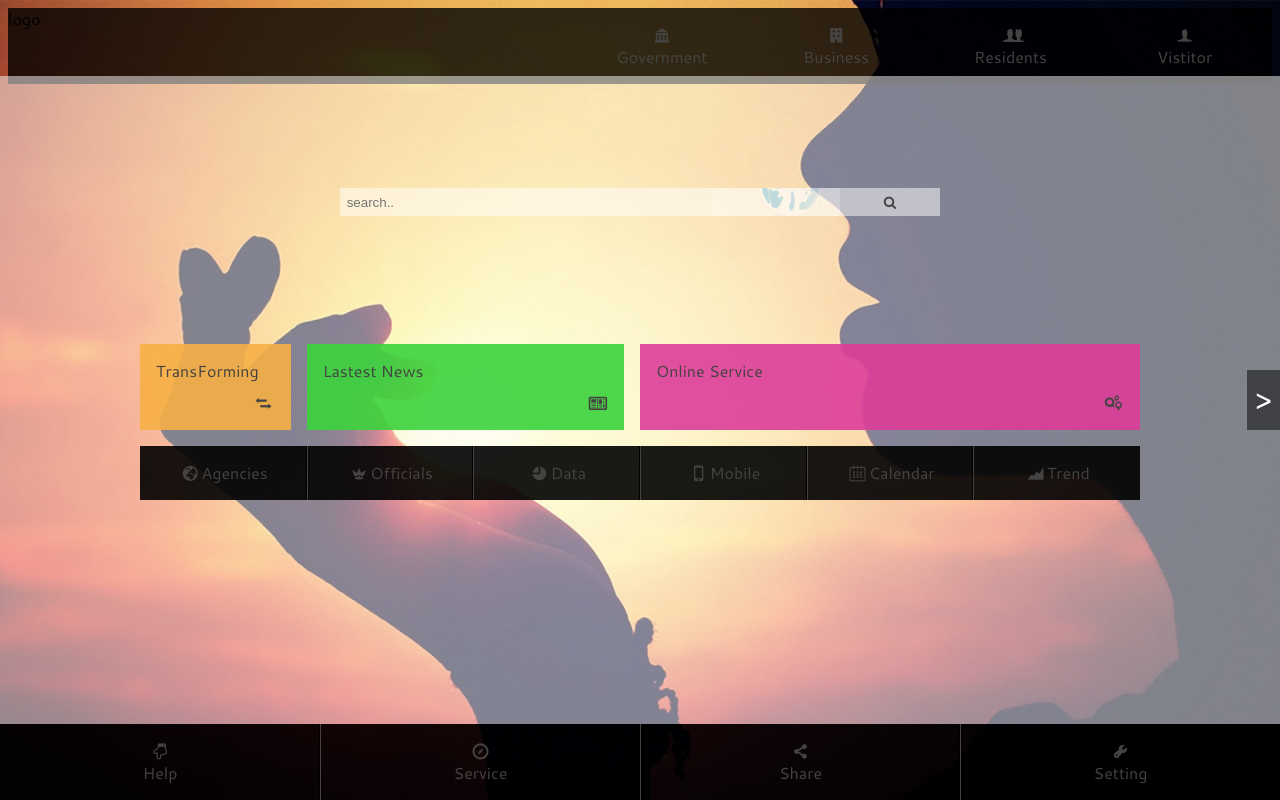
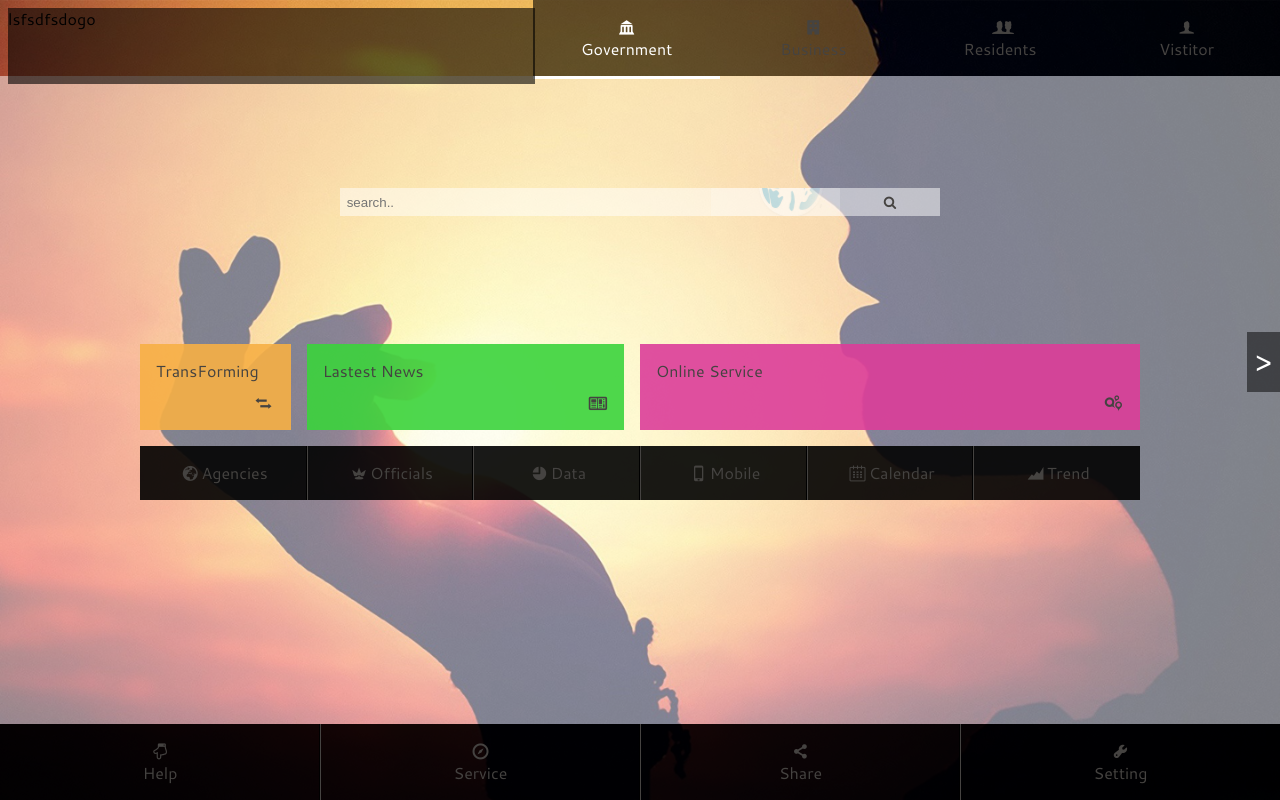
Before and after one commit to yangyang40128/yng-web, a website: page html/index.html in a window 1280 px wide. Both pictures are taken after a click on the link "Government". Drawn offline with nearby package versions, Linux system fonts and the light colour scheme; files that its build step writes are made by us from their sources.

Commit message:
update grunt file update fullnav

```diff
--- a/css/home.less
+++ b/css/home.less
@@ -7,11 +7,15 @@
     background-size: cover;
 }
 .header {
-    background-color: fadeout(black, 20%);
+    height: 76px;
+    position: relative;
+    float: left;
+    z-index: 100;
+    background-color: fadeout(black, 40%);
 }
 .home-content {
     position: absolute;
-    top: 76px;
+    top: 0px;
     bottom: 76px;
     right: 0;
     left: 0;
@@ -19,7 +23,7 @@
 }
 .slider {
     position: absolute;
-    top: 0;
+    top: 76px;
     bottom: 0;
     width: 400%;
     .slider-item {
@@ -59,9 +63,14 @@
 }
 // .home-nav;
  .home-nav {
+    position: absolute;
+    right: 0;
+    top: 0;
     list-style-type: none;
     margin: 0;
+    padding: 0;
     .clearfix();
+    background-color: fadeout(black, 40%);
     li {
         position: relative;
         &:before {
@@ -73,9 +82,12 @@
             background-color: @white;
             visibility: hidden;
         }
-        &:hover {
+        &:hover,&.active {
             &:before {
                 visibility: visible;
+            }
+            a {
+                color: @white;
             }
         }
     }
--- a/html/index.html
+++ b/html/index.html
@@ -9,20 +9,8 @@
 </head>
 
 <body class="home">
-    <div class="header row">
-        <div class="logo col-5">logo</div>
-        <div class="col-7">
-            <ul class="home-nav row">
-                <li class=" col-3"><a href="#"><i class="icon-government"></i>Government</a>
-                </li>
-                <li class=" col-3"><a href="#"><i class="icon-business"></i>Business</a>
-                </li>
-                <li class=" col-3"><a href="#"><i class="icon-residents"></i>Residents</a>
-                </li>
-                <li class=" col-3"><a href="#"><i class="icon-visitor"></i>Vistitor</a>
-                </li>
-            </ul>
-        </div>
+    <div class="header col-5">
+        <div class="logo">lsfsdfsdogo</div>
     </div>
     <div class="home-content slider-controller">
         <div class="slider">
@@ -131,6 +119,16 @@
             <a href="#" class="slider-left">&lt;</a>
             <a href="#" class="slider-right">&gt;</a>
         </div> -->
+        <ul class="home-nav row col-7 slider-full-nav">
+            <li class=" col-3"><a href="#"><i class="icon-government"></i>Government</a>
+            </li>
+            <li class=" col-3"><a href="#"><i class="icon-business"></i>Business</a>
+            </li>
+            <li class=" col-3"><a href="#"><i class="icon-residents"></i>Residents</a>
+            </li>
+            <li class=" col-3"><a href="#"><i class="icon-visitor"></i>Vistitor</a>
+            </li>
+        </ul>
     </div>
     <div class="home-footer">
         <ul class="ls row">
--- a/js/home.js
+++ b/js/home.js
@@ -1,12 +1,12 @@
 ;(function(window){
 	function Slider ( elem ,options) {
-		this.elem = elem;
+		this.sliderController = elem;
 		this.options = options;
 		this._init();
 	}
 	Slider.prototype = {
 		_init : function () {
-			var check = (this.slider = this.elem.querySelector("."+this.options.slider)) && (this.sliderItem = this.slider.querySelectorAll("."+this.options.sliderItem));
+			var check = (this.slider = this.sliderController.querySelector("."+this.options.slider)) && (this.sliderItem = this.slider.querySelectorAll("."+this.options.sliderItem)) && (this.sliderFullNav = this.sliderController.querySelectorAll("."+this.options.sliderFullNav));
 
 			if ( check ) {
 				this.itemCount = this.sliderItem.length;
@@ -32,6 +32,14 @@
 				// slide slider;
 				self._slide();
 			}
+			// full nav click;
+			Array.prototype.slice.call(this.sliderFullNav).forEach(function(elem,index,array){
+				elem.onclick = function ( ev ) {
+					self.old = self.current;
+					self.current = index;
+					self._jump();
+				}
+			});
 		},
 		_config:function () {
 			// parse nav;
@@ -46,6 +54,10 @@
 			var translate = -1*this.current*100/this.itemCount;
 
 			this.slider.style.cssText = "-webkit-transform:translate("+translate+"%)";
+		},
+		_jump : function () {
+			this._toggleNav();
+			this._slide();
 		},
 		_parseNav: function () {
 
@@ -67,7 +79,7 @@
 				nav.appendChild(this.next);
 				nav.appendChild(this.prev);
 				classie.add(nav,"slider-nav");
-				this.elem.appendChild(nav);
+				this.sliderController.appendChild(nav);
 			}
 		},
 		_toggleNav:function () {
@@ -83,6 +95,9 @@
 					this.prev.style.cssText = "display:block;";
 					this.next.style.cssText = "display:block";
 			}
+			// active home -nav;
+			classie.remove(this.sliderFullNav[this.old],"active");
+			classie.add(this.sliderFullNav[this.current],"active");
 		}
 	}
 	window.Slider = Slider;
@@ -90,6 +105,7 @@
 onDomReady(function(){
 	new Slider (document.querySelector(".slider-controller"),{
 		"slider" : "slider",
-		"sliderItem" : "slider-item"
+		"sliderItem" : "slider-item",
+		"sliderFullNav" : "slider-full-nav li"
 	});
 });
--- a/package.json
+++ b/package.json
@@ -8,7 +8,8 @@
     	"grunt-contrib-watch":"~0.4.4",
     	"grunt-contrib-uglify":"~0.2.2",
     	"grunt-contrib-connect":"~0.5.0",
-
+        "grunt-contrib-concat": "~0.3.0",
+        "grunt-contrib-copy": "~0.4.1",
 
         "grunt-contrib-imagemin": "~0.4.0",
         "grunt-browser-sync": "~0.3.8"
```
Also changed, not shown: Gruntfile.js (+18 -5 lines).
